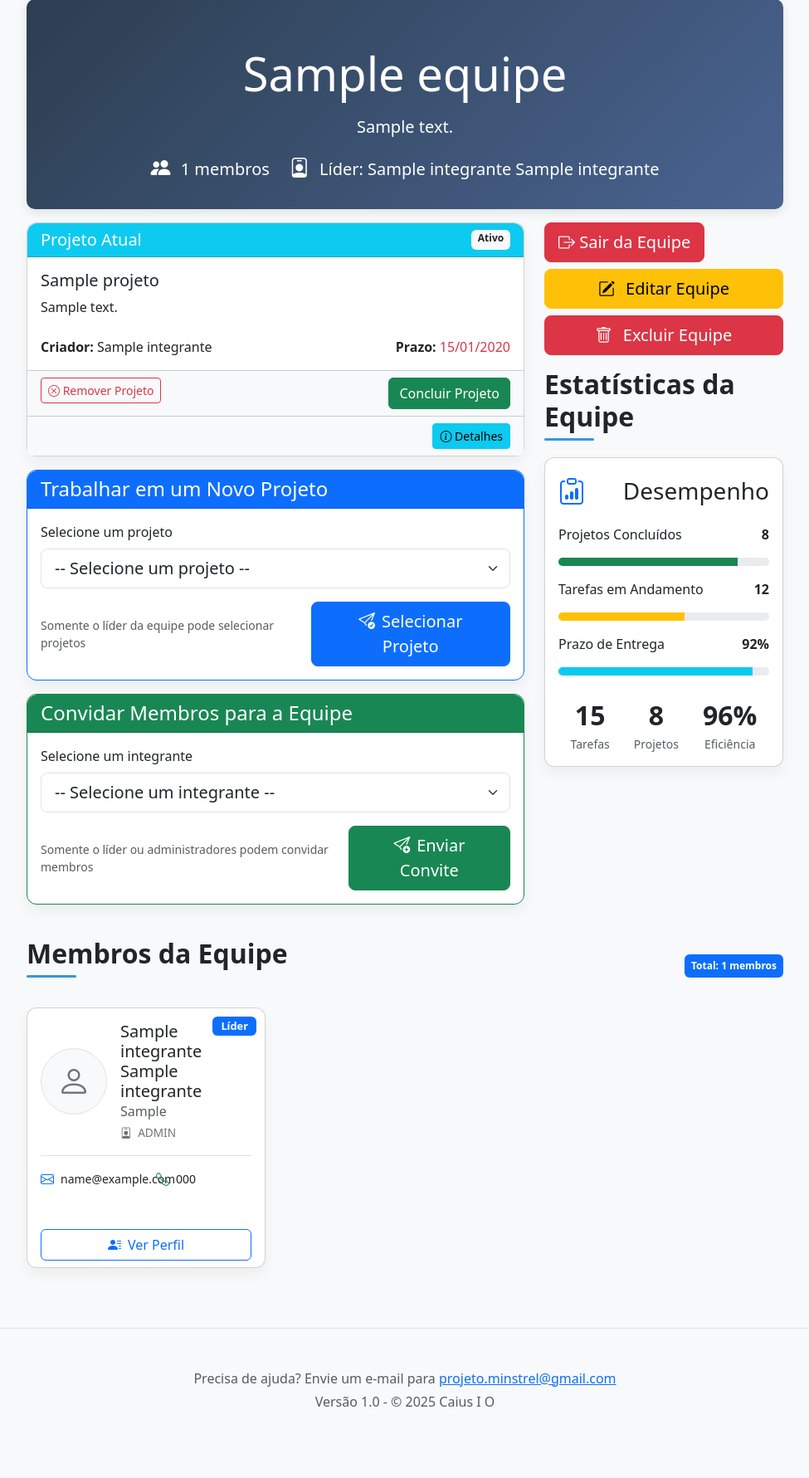
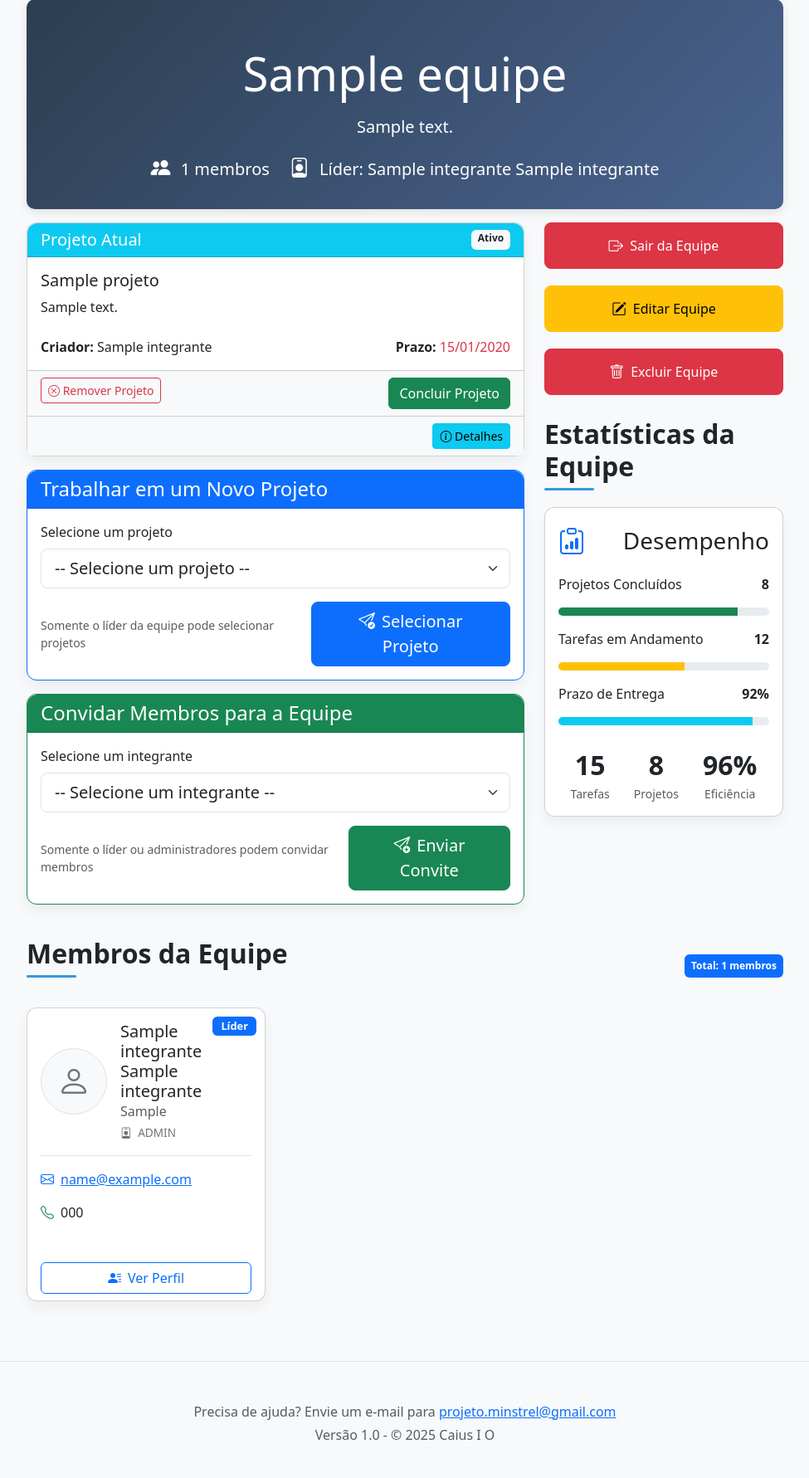
Before and after one commit to Gilgamashed/projeto_crm_final, a Django app: page /equipes/1 in a window 1280 px wide. Shown: the part 145-1926 px from the top of the page at 83% size, without its empty margins (152-1127 px from the left). Before the commit the page ends 1840 px from the top, so only its background shows below. Run offline with Django 5.2, Linux system fonts and the light colour scheme; a user stored in the database is signed in; tables that the repository leaves empty hold one stand-in row (values such as "Sample post"); parts of the project's set-up code (start-up, migrations or seed data) failed here and were passed over; some libraries are stand-ins or nearby versions.

Commit message:
30 commit - equipes member card

```diff
--- a/projeto_crm_final/models.py
+++ b/projeto_crm_final/models.py
@@ -135,7 +135,7 @@ class RelatorioTarefa(models.Model):
     data_envio = models.DateTimeField(auto_now_add=True)
 
     def __str__(self):
-        return f"Relatório para {self.tarefa.titulo} - {self.data_envio}"
+        return f"Relatório para {self.tarefa.name} - {self.data_envio}"
 
 
 class AuditLog(models.Model):
--- a/projeto_crm_final/templates/account/user_detail.html
+++ b/projeto_crm_final/templates/account/user_detail.html
@@ -22,7 +22,7 @@
         <!-- lado direito -->
         <div class="col-md-6">
           <p><strong>Telefone:</strong> {{ perfil.telefone|default:"Não informado" }}</p>
-          <p><strong>Role:</strong> {{ perfil.get_role_display }}</p>
+          <p><strong>Acesso:</strong> {{ perfil.get_role_display }}</p>
           <p><strong>ID de Usuário:</strong> {{ perfil.person_id }}</p>
         </div>
       </div>
--- a/projeto_crm_final/templates/projeto_crm_final/equipes_detail.html
+++ b/projeto_crm_final/templates/projeto_crm_final/equipes_detail.html
@@ -5,6 +5,31 @@
 
 {% block content %}
 <style>
+
+    /* botoes da sidebar */
+    .sidebar-actions .btn {
+        padding: 0.75rem 1rem;
+        font-size: 1rem;
+        min-height: 56px;
+        display: flex;
+        align-items: center;
+        justify-content: center;
+    }
+
+    /* espaçamento */
+    .sidebar-actions .btn-lg {
+        width: 100%;
+        margin-bottom: 0.75rem;
+    }
+
+    /* alinhamento  */
+    .sidebar-actions .btn i {
+        margin-right: 0.5rem;
+        font-size: 1.1rem;
+    }
+
+
+
     .team-header {
         background: linear-gradient(135deg, #2c3e50, #4a6491);
         color: white;
@@ -89,7 +114,7 @@
         background: #3498db;
         border-radius: 3px;
     }
-    /* Add consistent spacing */
+    /* espaçamento */
     .card {
         margin-bottom: 1.5rem;
         border-radius: 0.75rem;
@@ -100,7 +125,7 @@
         border-radius: 0.75rem 0.75rem 0 0 !important;
     }
 
-    /* Better file input styling */
+    /* input do file */
     .input-group .btn-outline-secondary {
         border-color: #ced4da;
     }
@@ -109,16 +134,18 @@
         background-color: #e9ecef;
     }
 
-    /* Better spacing for form elements */
+    /* espaçamento do form */
     .form-label {
         font-weight: 500;
         margin-bottom: 0.5rem;
     }
 
-    /* Consistent margins */
+    /* margem */
     .mb-4, .mb-3, .mb-2 {
         margin-bottom: 1rem !important;
     }
+
+
 </style>
 
 <main class="container py-4">
@@ -268,7 +295,7 @@
 
     <!-- botoes laterais direito -->
     <div class="col-lg-4">
-            <div class="d-grid gap-2 mb-4">
+        <div class="sidebar-actions d-grid gap-2 mb-4">
             <!-- sair da equipe -->
             {% if request.user.integrantes.equipe.id == equipe.id %}
             <form method="post" action="{% url 'equipes_leave' %}">
@@ -278,18 +305,20 @@
                 </button>
             </form>
             {% endif %}
+
             <!-- delete and edit -->
             {% if user == equipe.leader.user or user.integrantes.role == 'ADMIN' %}
             <a href="{% url 'equipes_edit' equipe.id %}" class="btn btn-warning btn-lg">
-                    <i class="bi bi-pencil-square me-2"></i> Editar Equipe
+                <i class="bi bi-pencil-square"></i> Editar Equipe
             </a>
 
             <!-- Modal de confirmação -->
             <button type="button" class="btn btn-danger btn-lg" data-bs-toggle="modal" data-bs-target="#deleteModal">
-                    <i class="bi bi-trash me-2"></i> Excluir Equipe
+                <i class="bi bi-trash"></i> Excluir Equipe
             </button>
+            {% endif %}
         </div>
-            {% endif %}
+
             <!-- cool stats? -->
             <h2 class="section-title">Estatísticas da Equipe</h2>
             <div class="card mb-4">
@@ -389,16 +418,23 @@
 
                         <div class="border-top pt-3">
                             <div class="row">
-                                    <div class="col-6">
+                                <!-- Email e likn -->
+                                <div class="col-12 mb-2">
                                     <div class="d-flex align-items-center">
                                         <i class="bi bi-envelope me-2 text-primary"></i>
-                                            <small>{{ member.user.email }}</small>
+                                        <a href="mailto:{{ member.user.email }}" class="text-truncate" style="max-width: 80%">
+                                            {{ member.user.email }}
+                                        </a>
                                     </div>
                                 </div>
-                                    <div class="col-6">
+
+                                <!-- Phone -->
+                                <div class="col-12">
                                     <div class="d-flex align-items-center">
                                         <i class="bi bi-telephone me-2 text-success"></i>
-                                            <small>{{ member.telefone|default:"N/A" }}</small>
+                                        <span class="text-truncate" style="max-width: 80%">
+                                            {{ member.telefone|default:"N/A" }}
+                                        </span>
                                     </div>
                                 </div>
                             </div>
@@ -415,8 +451,6 @@
         </div>
     </div>
 </div>
-</main>
-
 
 <!-- modal de confirmar exclusao da equipe -->
 {% if user == equipe.leader.user or user.integrantes.role == 'ADMIN' %}
```
Lines whose indentation alone changed are shown as unchanged.
